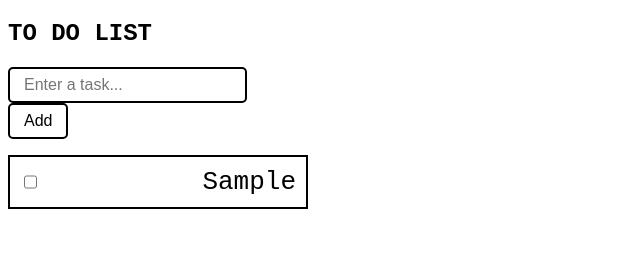
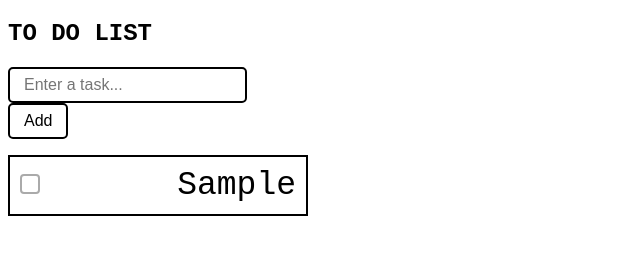
Before and after one commit to generalsayre/todolist, a plain HTML site: page index.html in a window 1280 px wide. Both pictures are taken after typing "Sample" into the empty fields and a click on the button "Add". Shown: the whole page, without its empty margins (0-640 px from the left). Drawn offline with Linux system fonts and the light colour scheme.

Commit message:
adding custom checkbox, checkmark

```diff
--- a/scripts.js
+++ b/scripts.js
@@ -12,15 +12,24 @@ function addTask() {
 
   const li = document.createElement("li");
 
+  const label = document.createElement("label");
+  label.classList.add("custom-checkbox");
+
   const checkbox = document.createElement("input");
   checkbox.type = "checkbox";
   checkbox.classList.add("task-checkbox");
+
+  const customBox = document.createElement("span");
+  customBox.classList.add("checkmark");
+
+  label.appendChild(checkbox);
+  label.appendChild(customBox);
 
   const span = document.createElement("span");
   span.textContent = task;
   span.classList.add("task-text");
 
-  li.appendChild(checkbox);
+  li.appendChild(label);
   li.appendChild(span);
 
   checkbox.addEventListener('change', function () {
--- a/styles.css
+++ b/styles.css
@@ -19,7 +19,7 @@ li {
     padding: 10px;
     display: flex;
     justify-content:space-between;
-    font-size: 26px;
+    font-size: 33px;
 }
 .completed {
     text-decoration: line-through;
@@ -67,3 +67,45 @@ li {
   color: blue;
   opacity: 0.6;
 }
+.custom-checkbox {
+  position: relative;
+  width: 20px;
+  height: 20px;
+  cursor: pointer;
+  flex-shrink: 0;
+}
+
+.custom-checkbox input[type="checkbox"] {
+  opacity: 0;
+  width: 0;
+  height: 0;
+  position: absolute;
+}
+
+.checkmark {
+  width: 20px;
+  height: 20px;
+  background-color: #fff;
+  border: 2px solid #aaa;
+  border-radius: 4px;
+  display: inline-block;
+  box-sizing: border-box;
+  transition: background-color 0.2s, border-color 0.2s;
+}
+
+.custom-checkbox input[type="checkbox"]:checked + .checkmark::after {
+  content: "";
+  position: absolute;
+  left: 6px;
+  top: 2px;
+  width: 5px;
+  height: 10px;
+  border: solid white;
+  border-width: 0 2px 2px 0;
+  transform: rotate(45deg);
+}
+
+.custom-checkbox input[type="checkbox"]:checked + .checkmark {
+  background-color: blue;
+  border-color: #4caf50;
+}
```
